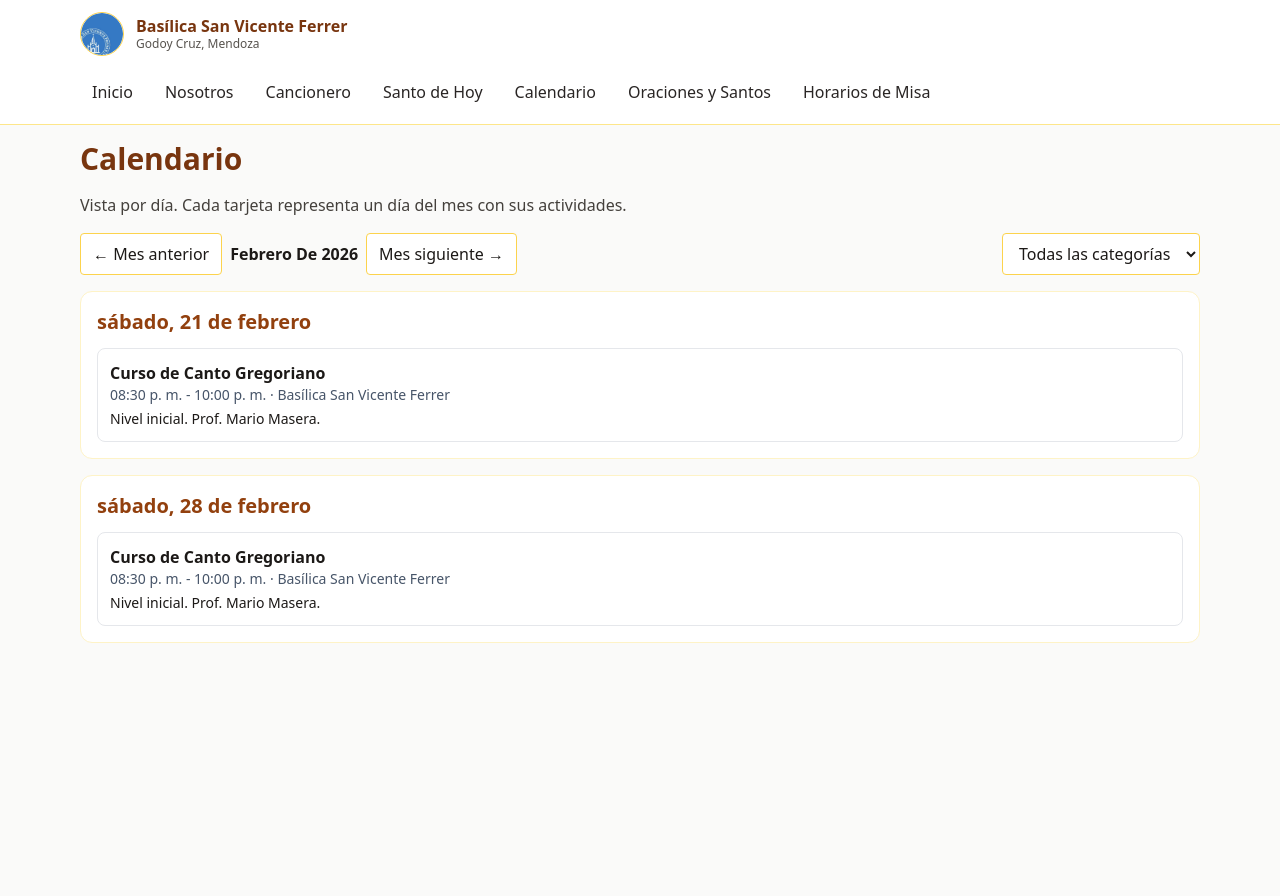
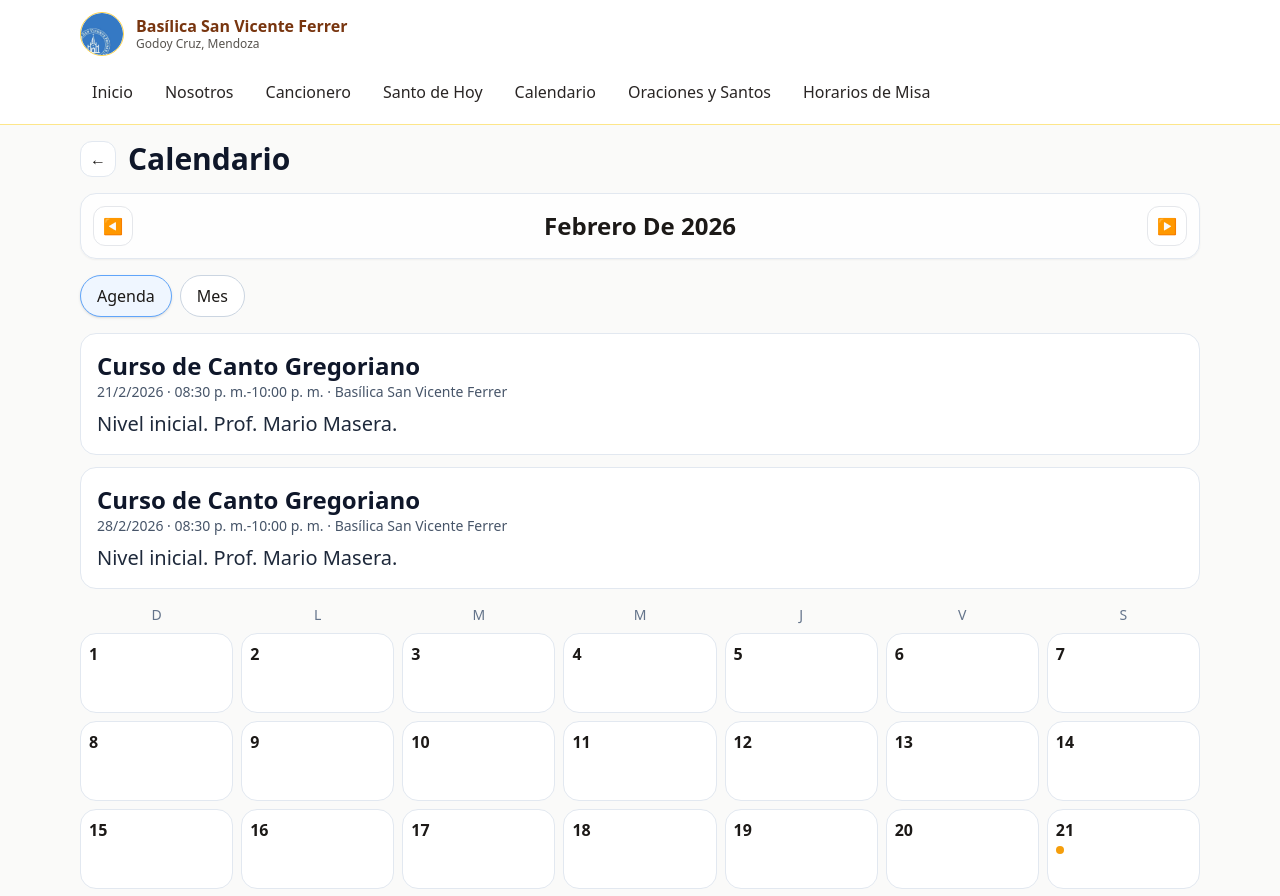
Before and after one commit to Emonkeymc21/Basilica-SV2.0, a Next.js app: page /calendarios in a window 1280 px wide. Shown: the top 896 px of the page. Before the commit the page ends 800 px from the top, so only its background shows below. Built offline with nearby package versions, Linux system fonts and the light colour scheme.

Commit message:
Add files via upload

```diff
--- a/src/app/api/saint-of-day/route.ts
+++ b/src/app/api/saint-of-day/route.ts
@@ -1,30 +1,50 @@
-import {NextResponse} from 'next/server';
+import { NextResponse } from 'next/server';
 import fs from 'node:fs/promises';
 import path from 'node:path';
-const URL='https://www.vaticannews.va/es/santo-del-dia.html';
+
+const URL='https://www.vaticannews.va/es/santos.html';
 const CACHE='/tmp/saint_cache.json';
 const FALLBACK_FILE=path.join(process.cwd(),'src/data/saints.json');
 
-function sanitize(t:string){return (t||'').replace(/<[^>]*>/g,'').replace(/\s+/g,' ').trim();}
+const clean=(t='')=>t.replace(/<[^>]*>/g,' ').replace(/&nbsp;/g,' ').replace(/\s+/g,' ').trim();
+const abs=(u:string)=>u.startsWith('http')?u:`https://www.vaticannews.va${u.startsWith('/')?'':'/'}${u}`;
 
 async function fallback(){
-  try{const raw=JSON.parse(await fs.readFile(FALLBACK_FILE,'utf-8'));const first=raw?.[0];return {name:first?.name||'Santo del día',description:first?.description||'Sin descripción',image:first?.image||'/images/saint-placeholder.jpg',sourceUrl:first?.sourceUrl||URL};}
-  catch{return {name:'Santo del día',description:'Contenido de respaldo',image:'/images/saint-placeholder.jpg',sourceUrl:URL};}
+  try{
+    const raw=JSON.parse(await fs.readFile(FALLBACK_FILE,'utf-8'));
+    const s=raw?.[0]||{};
+    return {name:s.name||'Santo del día',description:s.description||'Sin descripción disponible.',image:s.image||'',sourceUrl:s.sourceUrl||URL};
+  }catch{
+    return {name:'Santo del día',description:'Sin descripción disponible.',image:'',sourceUrl:URL};
+  }
 }
 
 export async function GET(){
- try{
-  const r=await fetch(URL,{next:{revalidate:21600},headers:{'user-agent':'Mozilla/5.0'}});
-  const html=await r.text();
-  const mTitle=html.match(/<h2[^>]*>(.*?)<\/h2>/i) || html.match(/santo del dia[^<]*<[^>]*>([^<]+)/i);
-  const mDesc=html.match(/<p[^>]*>(.*?)<\/p>/i);
-  const mImg=html.match(/<img[^>]+src=["']([^"']+)["']/i);
-  const payload={name:sanitize(mTitle?.[1]||'Santo del día'),description:sanitize(mDesc?.[1]||''),image:mImg?.[1]?.startsWith('http')?mImg[1]:undefined,sourceUrl:URL};
-  const safe={...payload, ...(await fallback())};
-  await fs.writeFile(CACHE,JSON.stringify(safe));
-  return NextResponse.json({source:'live',...safe});
- }catch{
-  try{const c=JSON.parse(await fs.readFile(CACHE,'utf-8')); return NextResponse.json({source:'cache',...c});}catch{}
-  return NextResponse.json({source:'fallback',...(await fallback())});
- }
+  try{
+    const r=await fetch(URL,{headers:{'user-agent':'Mozilla/5.0'},next:{revalidate:21600}});
+    const html=await r.text();
+
+    // intenta detectar primer card de santo
+    const card = html.match(/<article[\s\S]*?<\/article>/i)?.[0] || html;
+    const title = clean((card.match(/<h[12][^>]*>([\s\S]*?)<\/h[12]>/i)?.[1])||'Santo del día');
+    const desc = clean((card.match(/<p[^>]*>([\s\S]*?)<\/p>/i)?.[1])||'');
+    const img = (card.match(/<img[^>]+src=["']([^"']+)["']/i)?.[1])||'';
+    const href = (card.match(/<a[^>]+href=["']([^"']+)["']/i)?.[1])||URL;
+
+    const live={
+      name:title||'Santo del día',
+      description:desc||'Sin descripción disponible.',
+      image:img?abs(img):'',
+      sourceUrl:href.startsWith('http')?href:abs(href)
+    };
+    const safe={...(await fallback()), ...live};
+    await fs.writeFile(CACHE,JSON.stringify(safe));
+    return NextResponse.json({source:'vaticannews',...safe});
+  } catch {
+    try{
+      const c=JSON.parse(await fs.readFile(CACHE,'utf-8'));
+      return NextResponse.json({source:'cache',...c});
+    }catch{}
+    return NextResponse.json({source:'fallback',...(await fallback())});
+  }
 }
--- a/src/app/calendarios/page.tsx
+++ b/src/app/calendarios/page.tsx
@@ -1,61 +1,87 @@
 'use client'
 import events from '@/data/events.json';
+import Image from 'next/image';
 import { useMemo, useState } from 'react';
 
-function keyFromDate(d: Date){ return d.toISOString().slice(0,10); }
+type Evt = {id:string;title:string;start:string;end?:string;location?:string;details?:string;description?:string;category?:string};
+
+function ymdLocal(d: Date){
+  const y=d.getFullYear(); const m=String(d.getMonth()+1).padStart(2,'0'); const day=String(d.getDate()).padStart(2,'0');
+  return `${y}-${m}-${day}`;
+}
 
 export default function Calendarios(){
   const [cursor,setCursor]=useState(new Date());
-  const [cat,setCat]=useState('all');
+  const [view,setView]=useState<'agenda'|'mes'>('agenda');
 
-  const days=useMemo(()=>{
-    const y=cursor.getFullYear(); const m=cursor.getMonth();
-    const filtered=(events as any[]).filter((e:any)=>{
-      const d=new Date(e.start);
-      return d.getMonth()===m && d.getFullYear()===y && (cat==='all'||e.category===cat);
-    }).sort((a:any,b:any)=>+new Date(a.start)-+new Date(b.start));
+  const y=cursor.getFullYear(); const m=cursor.getMonth();
+  const firstDay=new Date(y,m,1);
+  const monthName=cursor.toLocaleDateString('es-AR',{month:'long',year:'numeric'});
 
-    const map=new Map<string, any[]>();
-    filtered.forEach((e:any)=>{
-      const k=keyFromDate(new Date(e.start));
+  const monthEvents = useMemo(()=> (events as Evt[]).filter(e=>{
+    const d=new Date(e.start); return d.getFullYear()===y && d.getMonth()===m;
+  }).sort((a,b)=> +new Date(a.start)- +new Date(b.start)),[y,m]);
+
+  const byDay = useMemo(()=>{
+    const map = new Map<string, Evt[]>();
+    monthEvents.forEach(e=>{
+      const k = ymdLocal(new Date(e.start));
       if(!map.has(k)) map.set(k,[]);
       map.get(k)!.push(e);
     });
-    return Array.from(map.entries()).sort((a,b)=>a[0].localeCompare(b[0]));
-  },[cursor,cat]);
+    return map;
+  },[monthEvents]);
 
-  const cats=[...new Set((events as any[]).map((e:any)=>e.category).filter(Boolean))] as string[];
+  const daysInMonth = new Date(y,m+1,0).getDate();
+  const pad = firstDay.getDay(); // 0 sunday
+  const cells = Array.from({length:pad},()=>null).concat(Array.from({length:daysInMonth},(_,i)=>i+1));
 
-  return <div className='space-y-4'>
-    <h1 className='text-3xl font-bold text-amber-900'>Calendario</h1>
-    <p className='text-stone-700'>Vista por día. Cada tarjeta representa un día del mes con sus actividades.</p>
-    <div className='flex flex-wrap gap-2 items-center'>
-      <button className='border border-amber-300 rounded px-3 py-2 bg-white' onClick={()=>setCursor(new Date(cursor.getFullYear(),cursor.getMonth()-1,1))}>← Mes anterior</button>
-      <div className='font-semibold capitalize'>{cursor.toLocaleDateString('es-AR',{month:'long',year:'numeric'})}</div>
-      <button className='border border-amber-300 rounded px-3 py-2 bg-white' onClick={()=>setCursor(new Date(cursor.getFullYear(),cursor.getMonth()+1,1))}>Mes siguiente →</button>
-      <select className='border border-amber-300 rounded px-3 py-2 ml-auto bg-white' value={cat} onChange={e=>setCat(e.target.value)}>
-        <option value='all'>Todas las categorías</option>
-        {cats.map(c=><option key={c} value={c}>{c}</option>)}
-      </select>
+  return (
+    <div className='space-y-4'>
+      <div className='flex items-center gap-3'>
+        <button aria-label='volver' className='h-9 w-9 rounded-xl bg-white border border-slate-200' onClick={()=>history.back()}>←</button>
+        <h1 className='text-3xl font-bold text-slate-900'>Calendario</h1>
+      </div>
+
+      <section className='bg-white/80 rounded-2xl border border-slate-200 p-3 shadow-sm'>
+        <div className='flex items-center justify-between'>
+          <button className='h-10 w-10 rounded-xl border bg-white' onClick={()=>setCursor(new Date(y,m-1,1))}>◀</button>
+          <div className='text-2xl font-semibold capitalize'>{monthName}</div>
+          <button className='h-10 w-10 rounded-xl border bg-white' onClick={()=>setCursor(new Date(y,m+1,1))}>▶</button>
+        </div>
+      </section>
+
+      <div className='flex gap-2'>
+        <button onClick={()=>setView('agenda')} className={`px-4 py-2 rounded-full border ${view==='agenda'?'bg-blue-50 border-blue-400 shadow':'bg-white border-slate-300'}`}>Agenda</button>
+        <button onClick={()=>setView('mes')} className={`px-4 py-2 rounded-full border ${view==='mes'?'bg-blue-50 border-blue-400 shadow':'bg-white border-slate-300'}`}>Mes</button>
+      </div>
+
+      {view==='agenda' && <div className='space-y-3'>
+        {monthEvents.length===0 && <div className='bg-white rounded-2xl border p-4'>No hay actividades para este mes.</div>}
+        {monthEvents.map(e=><article key={e.id} className='bg-white rounded-2xl border border-slate-200 p-4'>
+          <h3 className='text-2xl font-bold text-slate-900'>{e.title}</h3>
+          <p className='text-sm text-slate-600'>
+            {new Date(e.start).toLocaleDateString('es-AR')} · {new Date(e.start).toLocaleTimeString('es-AR',{hour:'2-digit',minute:'2-digit'})}
+            {e.end?`-${new Date(e.end).toLocaleTimeString('es-AR',{hour:'2-digit',minute:'2-digit'})}`:''} · {e.location || 'Basílica San Vicente Ferrer'}
+          </p>
+          {(e.details||e.description) && <p className='mt-2 text-xl text-slate-800'>{e.details||e.description}</p>}
+        </article>)}
+      </div>}
+
+      <div className='grid grid-cols-7 gap-2'>
+        {['D','L','M','M','J','V','S'].map((w,i)=><div key={i} className='text-center text-sm text-slate-500'>{w}</div>)}
+        {cells.map((d,idx)=>{
+          if(!d) return <div key={idx} />;
+          const key=`${y}-${String(m+1).padStart(2,'0')}-${String(d).padStart(2,'0')}`;
+          const list = byDay.get(key) || [];
+          return <div key={idx} className='min-h-20 rounded-2xl border border-slate-200 bg-white p-2'>
+            <div className='font-bold'>{d}</div>
+            <div className='mt-1 space-y-1'>
+              {list.slice(0,2).map(ev=><div key={ev.id} className='h-2 w-2 rounded-full bg-amber-500' title={ev.title}></div>)}
+            </div>
+          </div>
+        })}
+      </div>
     </div>
-
-    <div className='space-y-4'>
-      {days.length===0?<div className='bg-white border border-amber-100 rounded-xl p-4'>No hay actividades para este mes.</div>:
-        days.map(([day,list])=>(
-          <section key={day} className='bg-white border border-amber-100 rounded-xl p-4'>
-            <h2 className='text-xl font-bold text-amber-800'>{new Date(day+'T00:00:00').toLocaleDateString('es-AR',{weekday:'long', day:'2-digit', month:'long'})}</h2>
-            <ul className='mt-3 space-y-2'>
-              {list.map((e:any)=>(
-                <li key={e.id} className='border rounded-lg p-3'>
-                  <p className='font-semibold'>{e.title}</p>
-                  <p className='text-sm text-slate-600'>{new Date(e.start).toLocaleTimeString('es-AR',{hour:'2-digit',minute:'2-digit'})}{e.end?` - ${new Date(e.end).toLocaleTimeString('es-AR',{hour:'2-digit',minute:'2-digit'})}`:''} · {e.location || 'Basílica'}</p>
-                  {(e.details||e.description) && <p className='text-sm mt-1'>{e.details||e.description}</p>}
-                </li>
-              ))}
-            </ul>
-          </section>
-        ))
-      }
-    </div>
-  </div>
+  )
 }
```
